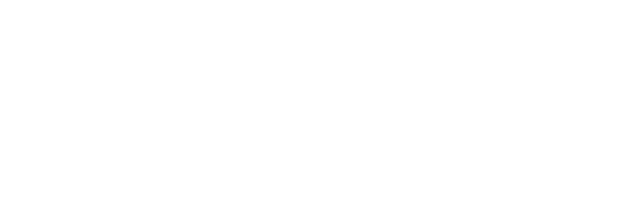
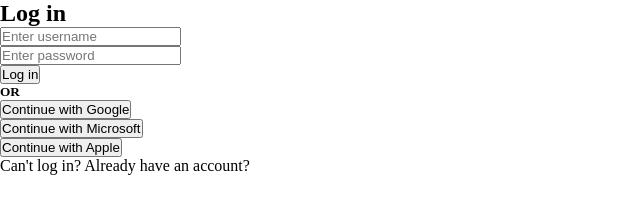
Before and after one commit to Manveer399/Login, a plain HTML site: page index.html in a window 1280 px wide. Shown: the whole page, without its empty margins (0-640 px from the left). Drawn offline with Linux system fonts and the light colour scheme.

Commit message:
build login-skeleton

```diff
--- a/index.html
+++ b/index.html
@@ -7,5 +7,48 @@
     <link rel="stylesheet" href="style.css" />
     <title>Login</title>
   </head>
-  <body></body>
+  <body>
+    <form action="" method="">
+      <header class="login-title"><h2>Log in</h2></header>
+
+      <div class="username">
+        <input
+          type="text"
+          name="username"
+          id="username"
+          placeholder="Enter username"
+          required
+        />
+      </div>
+      <div class="password">
+        <input
+          type="password"
+          name="password"
+          id="password"
+          placeholder="Enter password"
+          required
+        />
+      </div>
+
+      <div class="login-button">
+        <button type="submit">Log in</button>
+      </div>
+
+      <h5>OR</h3>
+      <div class="login-options google">
+        <button type="button">Continue with Google</button>
+      </div>
+
+      <div class="login-options microsoft">
+        <button type="button">Continue with Microsoft</button>
+      </div>
+
+      <div class="login-options apple">
+        <button type="button">Continue with Apple</button>
+      </div>
+
+      <span class="cannot-login">Can't log in?</span>
+      <span class="already-account">Already have an account?</span>
+    </form>
+  </body>
 </html>
```
